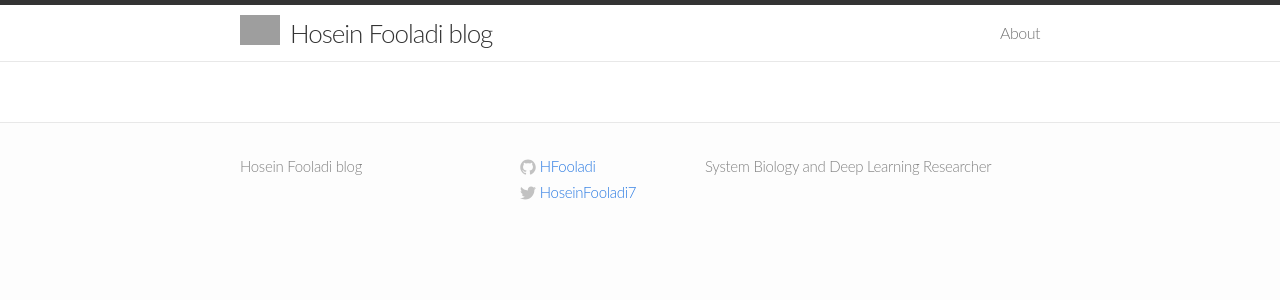
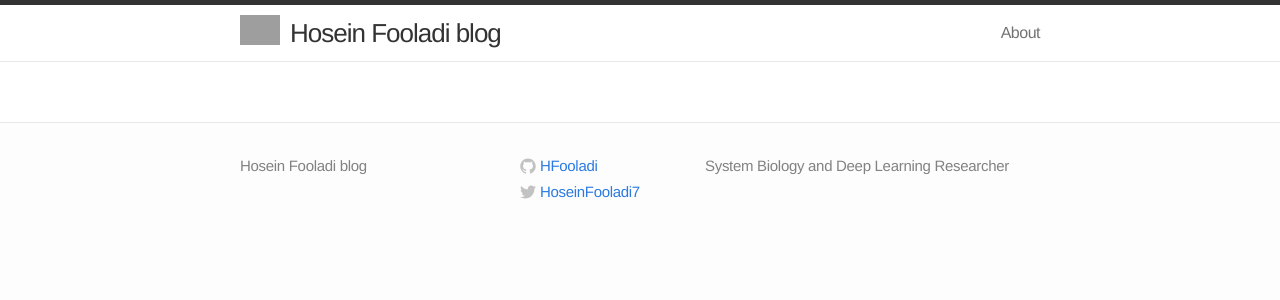
Before and after one commit to HFooladi/HFooladi.github.io, a Jekyll site: the page built from index.html, in a window 1280 px wide. Shown: the top 300 px of the page. Built offline with Jekyll 4.4.1, drawn with Linux system fonts in a browser that asks for light colours; grey boxes are pictures that could not be loaded.

Commit message:
Update main.css

```diff
--- a/css/main.css
+++ b/css/main.css
@@ -9,7 +9,7 @@
 html, body { height: 100%; }
 
 body {
-  font-family:Lato, sans-serif;
+  font-family:'CMS', 'Droid Sans', Helvetica, Arial, sans-serif;
   font-size: 16px;
   line-height: 1.75;
   font-weight: 300;
```
